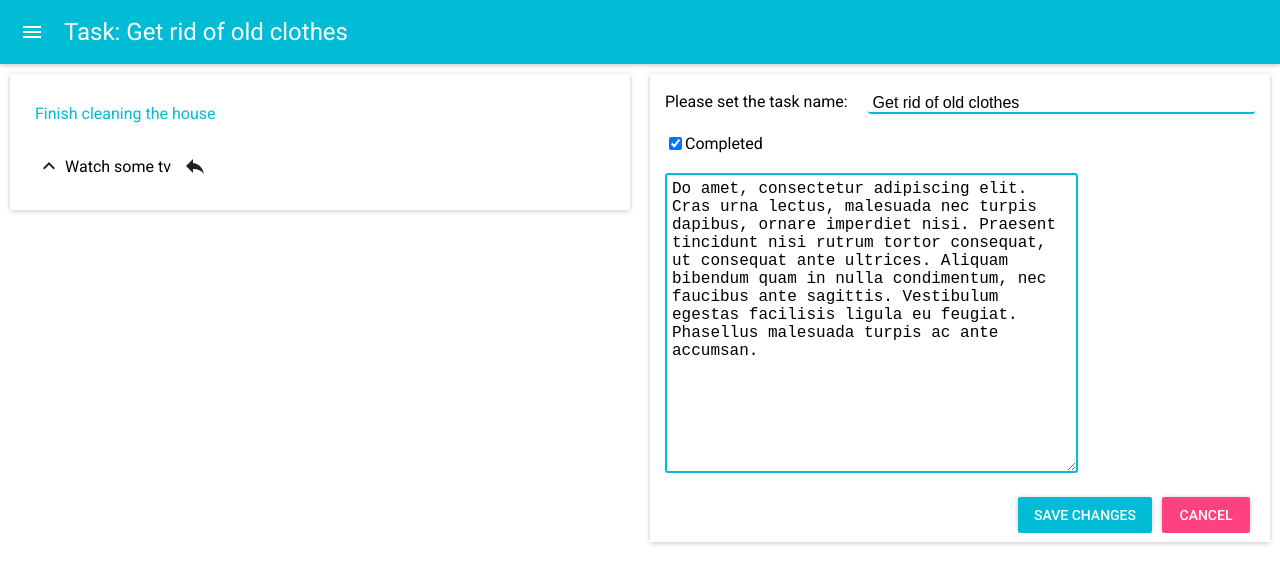
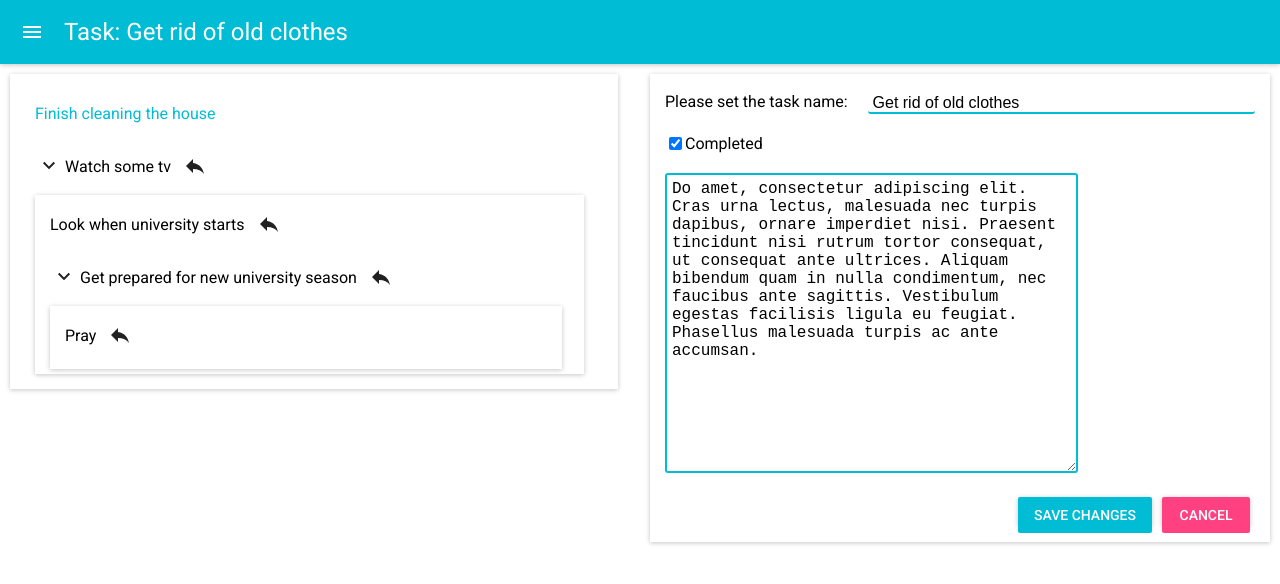
Before and after one commit to Tasarinan/react_todo, a React app: page /1/1/edit in a window 1280 px wide. Built offline with nearby package versions, Linux system fonts and the light colour scheme; what react-tap-event-plugin would draw is missing.

Commit message:
made category tree be expanded in todoEdit page by default

```diff
--- a/src/components/CategoryItem/CategoryItem.css
+++ b/src/components/CategoryItem/CategoryItem.css
@@ -40,9 +40,9 @@
 .CategoryItemButton {
     margin:0 4px;
 }
-.todo-edit-current {
+.not-selectable{
     pointer-events: none;
 }
-.todo-edit-current + .CategoryItemMoveTo {
+.CategoryItemTitle .currentCategory + .CategoryItemMoveTo {
     display: none;
 }
--- a/src/components/CategoryItem/index.js
+++ b/src/components/CategoryItem/index.js
@@ -19,12 +19,17 @@ const  CategoryItem  = ({id, title, editCategory, deleteCategory, addNewSubcateg
 
 	const expanderRender = hasSubcategory &&
 		(<div className="CategoryItemDropdown">
-				<IconButton onClick={handleExpander}>
+			{ shouldRenderCRUD
+				? (<IconButton onClick={handleExpander}>
                     { expanded ? <ArrowDownIcon/> : <ArrowUpIcon/> }
-				</IconButton>
+				</IconButton>)
+				: (<IconButton className="not-selectable">
+					<ArrowDownIcon/>
+				</IconButton>)
+			}
 		</div>);
 
-	const editCategoryRender =  (<CategoryEdit
+	const editCategoryRender = (<CategoryEdit
             itemTitle={title}
             id={id}
             getModalConfig={getModalConfig}
@@ -47,12 +52,12 @@ const  CategoryItem  = ({id, title, editCategory, deleteCategory, addNewSubcateg
 
     const moveToCategoryRender = (
         <div className="CategoryItemPanel">
-            <IconButton>
+            <IconButton tooltip="Move to this category">
                 <MoveToIcon/>
             </IconButton>
         </div>);
 
-	const subcategoriesListRender = hasSubcategory && expanded &&
+	const subcategoriesListRender = hasSubcategory &&
 		(<CategoryList
 			className="CategoryList"
 			categoryList={categoryList}
@@ -67,31 +72,39 @@ const  CategoryItem  = ({id, title, editCategory, deleteCategory, addNewSubcateg
 		/>);
 
 	return (
-		<li className="CategoryItem">
+		<li>
             { shouldRenderCRUD
-                ? (<div className="CategoryItemLine">
+
+                ? (<div className="CategoryItem">
+					<div className="CategoryItemLine">
 						<div className="CategoryItemPanel">
                             { expanderRender }
 							<div className={"CategoryItemTitle" + (hasSubcategory ? " CategoryItemTitle--hasSub" : "")}>
-							<NavLink to={`/${id}`} activeClassName="selected" disabled>{title}</NavLink>
+								<NavLink to={`/${id}`} activeClassName="selected">{title}</NavLink>
 							</div>
                             { editCategoryRender }
 						</div>
                         { deleteAndAddSubCategoryRender }
+					</div>
+                    { expanded && subcategoriesListRender }
 				</div>)
-                : (<div className="CategoryItemLine">
+
+                : (<div className="CategoryItem">
+					<div className="CategoryItemLine">
 						<div className="CategoryItemPanel">
                             { expanderRender }
 							<div className={"CategoryItemTitle" + (hasSubcategory ? " CategoryItemTitle--hasSub" : "")}>
-							<NavLink to={`/${id}`} activeClassName="selected todo-edit-current">{title}</NavLink>
+								<NavLink to={`/${id}`} className="not-selectable" activeClassName="currentCategory selected">{title}</NavLink>
 								<div className="CategoryItemMoveTo">
 									{ moveToCategoryRender }
 								</div>
 							</div>
 						</div>
+					</div>
+					{ subcategoriesListRender }
 				</div>)
+
             }
-            { subcategoriesListRender }
 		</li>
 	)
 };
--- a/src/components/CategoryList/CategoryList.css
+++ b/src/components/CategoryList/CategoryList.css
@@ -1,8 +1,9 @@
 .CategoryList {
+    width: 95%;
     list-style: none;
     max-height: 60vh;
     overflow-y: scroll;
-    box-shadow: rgba(0, 0, 0, 0.117647) 0px 1px 6px, rgba(0, 0, 0, 0.117647) 0px 1px 4px;
+    box-shadow: rgba(0, 0, 0, 0.117647) 0 1px 6px, rgba(0, 0, 0, 0.117647) 0 1px 4px;
     padding: 15px;
     margin: 0 10px;
 }
```
Lines whose indentation alone changed are shown as unchanged.
